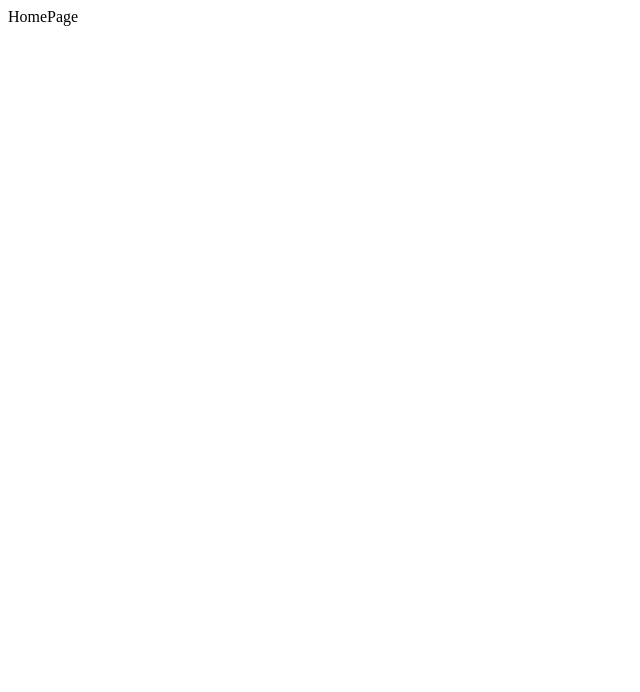
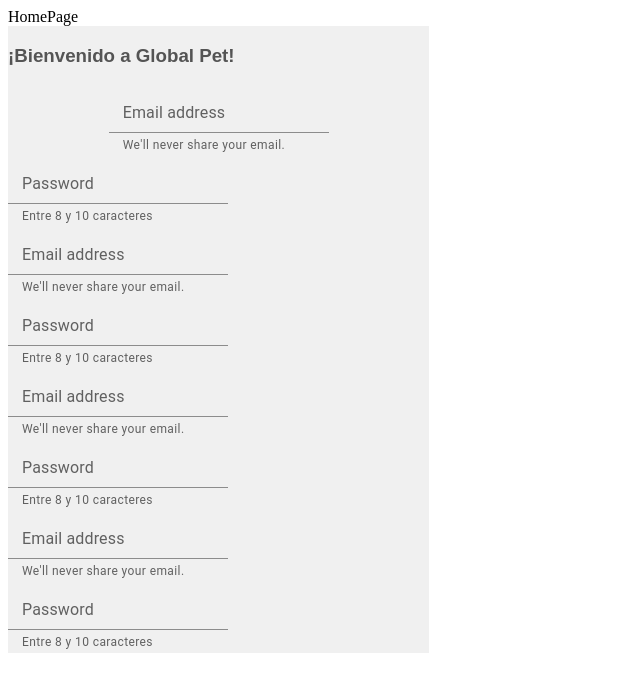
Before and after one commit to Kodemia-global-pet/Global-pet-frontend, a React (Create React App) app: page / in a window 1280 px wide. Shown: the top 692 px of the page, without its empty margins (0-640 px from the left). Built offline with nearby package versions, Linux system fonts and the light colour scheme.

Commit message:
formStyles

```diff
--- a/package.json
+++ b/package.json
@@ -3,6 +3,9 @@
   "version": "0.1.0",
   "private": true,
   "dependencies": {
+    "@emotion/react": "^11.10.4",
+    "@emotion/styled": "^11.10.4",
+    "@mui/material": "^5.10.8",
     "@testing-library/jest-dom": "^5.16.5",
     "@testing-library/react": "^13.4.0",
     "@testing-library/user-event": "^13.5.0",
@@ -10,6 +13,7 @@
     "react-dom": "^18.2.0",
     "react-router-dom": "^6.4.1",
     "react-scripts": "5.0.1",
+    "sass": "^1.55.0",
     "web-vitals": "^2.1.4"
   },
   "scripts": {
--- /dev/null
+++ b/src/components/UserRegister/UserRegister.js
@@ -0,0 +1,192 @@
+import React, { useState, useRef } from "react";
+//import { useLogedUser } from "../../context/UserContext"
+import {
+  FormControl,
+  FormHelperText,
+  Grid,
+  InputLabel,
+  Input,
+  Container,
+} from "@mui/material";
+import styles from "./UserRegister.module.scss"
+
+
+
+const UserRegister = () => {
+  /*
+  const refer = useRef(null);
+  const [photo, setPhoto] = useState("");
+  const [email, setEmail] = useState("");
+  const [password, setPassword] = useState("");
+  const [name, setName] = useState("");
+  const [adress, setAdress] = useState("");
+  const [city, setCity] = useState("");
+  const [country, setCountry] = useState("");
+  const [zipCode, setZipCode] = useState("");
+  const [phoneNumber, setPhoneNumber] = useState("");
+  const [error, setError] = useState(null);
+
+  let navigate = useNavigate();
+
+  const { login } = useLogedUser();
+
+  const changeEmail = (e) => {
+    setEmail(e.target.value);
+  };
+  const changePassword = (e) => {
+    setPassword(e.target.value);
+  };
+  const changeName = (e) => {
+    setName(e.target.value);
+  };
+  const changeAdress = (e) => {
+    setAdress(e.target.value);
+  };
+  const changeCity = (e) => {
+    setCity(e.target.value);
+  };
+  const changeCountry = (e) => {
+    setCountry(e.target.value);
+  };
+  const changeZipCode = (e) => {
+    setZipCode(e.target.value);
+  };
+  const changePhoneNumber = (e) => {
+    setPhoneNumber(e.target.value);
+  };
+
+  const handleClick = () => {
+    if (refer) {
+      refer.current.click();
+    }
+  };
+
+  const handleSubmit = async (e) => {
+    e.preventDefault();
+    try {
+      const data = {
+        user_name: name,
+        registration_date: new Date(),
+        email: email,
+        password: password,
+        savedPost: [],
+        profile_photo: photo || "https://picsum.photos/40/40",
+      };
+      // Fetch
+      const response = await fetch(``, {
+        method: "POST",
+        headers: {
+          "Content-Type": "application/json",
+        },
+        body: JSON.stringify(data),
+      });
+
+      const jsonData = await response.json();
+      console.log(jsonData);
+      if (!jsonData.success) {
+        alert("you entered your data wrong");
+      } else {
+        //log user
+        const result = await login(email, password);
+        if (!result) setError("Something wrong happened!");
+        else {
+          setError(null);
+          navigate("/");
+        }
+      }
+    } catch (error) {
+      console.log(error);
+    }
+  };
+*/
+  return (
+    <>
+      <section>
+        <Grid container md={4} className={styles.registerContainer}>
+          <h3>¡Bienvenido a Global Pet!</h3>
+          <Grid item md={12} margin="dense" display="flex" justifyContent="center" alignItems="center">
+            <FormControl>
+              <InputLabel htmlFor="email">Email address</InputLabel>
+              <Input id="email" aria-describedby="email-helper" />
+              <FormHelperText variant="outlined" id="email-helper">
+                We'll never share your email.
+              </FormHelperText>
+            </FormControl>
+          </Grid>
+          <Grid item md={12}>
+            <FormControl>
+              <InputLabel htmlFor="password">Password</InputLabel>
+              <Input id="password" aria-describedby="password-helper" />
+              <FormHelperText id="password-helper">
+                Entre 8 y 10 caracteres
+              </FormHelperText>
+            </FormControl>
+          </Grid>
+          <Grid item md={12} margin="dense">
+            <FormControl>
+              <InputLabel htmlFor="email">Email address</InputLabel>
+              <Input id="email" aria-describedby="email-helper" />
+              <FormHelperText id="email-helper">
+                We'll never share your email.
+              </FormHelperText>
+            </FormControl>
+          </Grid>
+          <Grid item md={12}>
+            <FormControl>
+              <InputLabel htmlFor="password">Password</InputLabel>
+              <Input id="password" aria-describedby="password-helper" />
+              <FormHelperText id="password-helper">
+                Entre 8 y 10 caracteres
+              </FormHelperText>
+            </FormControl>
+          </Grid>
+          <Grid item md={12} margin="dense">
+            <FormControl>
+              <InputLabel htmlFor="email">Email address</InputLabel>
+              <Input id="email" aria-describedby="email-helper" />
+              <FormHelperText id="email-helper">
+                We'll never share your email.
+              </FormHelperText>
+            </FormControl>
+          </Grid>
+          <Grid item md={12}>
+            <FormControl>
+              <InputLabel htmlFor="password">Password</InputLabel>
+              <Input id="password" aria-describedby="password-helper" />
+              <FormHelperText id="password-helper">
+                Entre 8 y 10 caracteres
+              </FormHelperText>
+            </FormControl>
+          </Grid>
+          <Grid item md={12} margin="dense">
+            <FormControl>
+              <InputLabel htmlFor="email">Email address</InputLabel>
+              <Input id="email" aria-describedby="email-helper" />
+              <FormHelperText id="email-helper">
+                We'll never share your email.
+              </FormHelperText>
+            </FormControl>
+          </Grid>
+          <Grid item md={12}>
+            <FormControl>
+              <InputLabel htmlFor="password">Password</InputLabel>
+              <Input id="password" aria-describedby="password-helper" />
+              <FormHelperText id="password-helper">
+                Entre 8 y 10 caracteres
+              </FormHelperText>
+            </FormControl>
+          </Grid>
+        </Grid>
+      </section>
+    </>
+  );
+};
+
+export default UserRegister;
+
+/*
+{error && (
+  <Alert key="error" variant="danger">
+    {error}
+  </Alert>
+)} */
--- /dev/null
+++ b/src/components/UserRegister/UserRegister.module.scss
@@ -0,0 +1,5 @@
+.registerContainer{
+    background-color: #F0F0F0;
+    font-family: 'Source Sans Pro', sans-serif;
+    color:#545454;
+}
--- a/src/pages/HomePage.js
+++ b/src/pages/HomePage.js
@@ -1,8 +1,11 @@
 import React from 'react'
+import UserRegister from '../components/UserRegister/UserRegister'
 
 const HomePage = () => {
   return (
-    <div>HomePage</div>
+    <div>HomePage
+    <UserRegister></UserRegister>
+    </div>
   )
 }
 
```
Also changed, not shown: src/UserRegister/UserRegister.js (deleted, +0 -119 lines), 1 other file (tests, documents, lock files or other folders).
